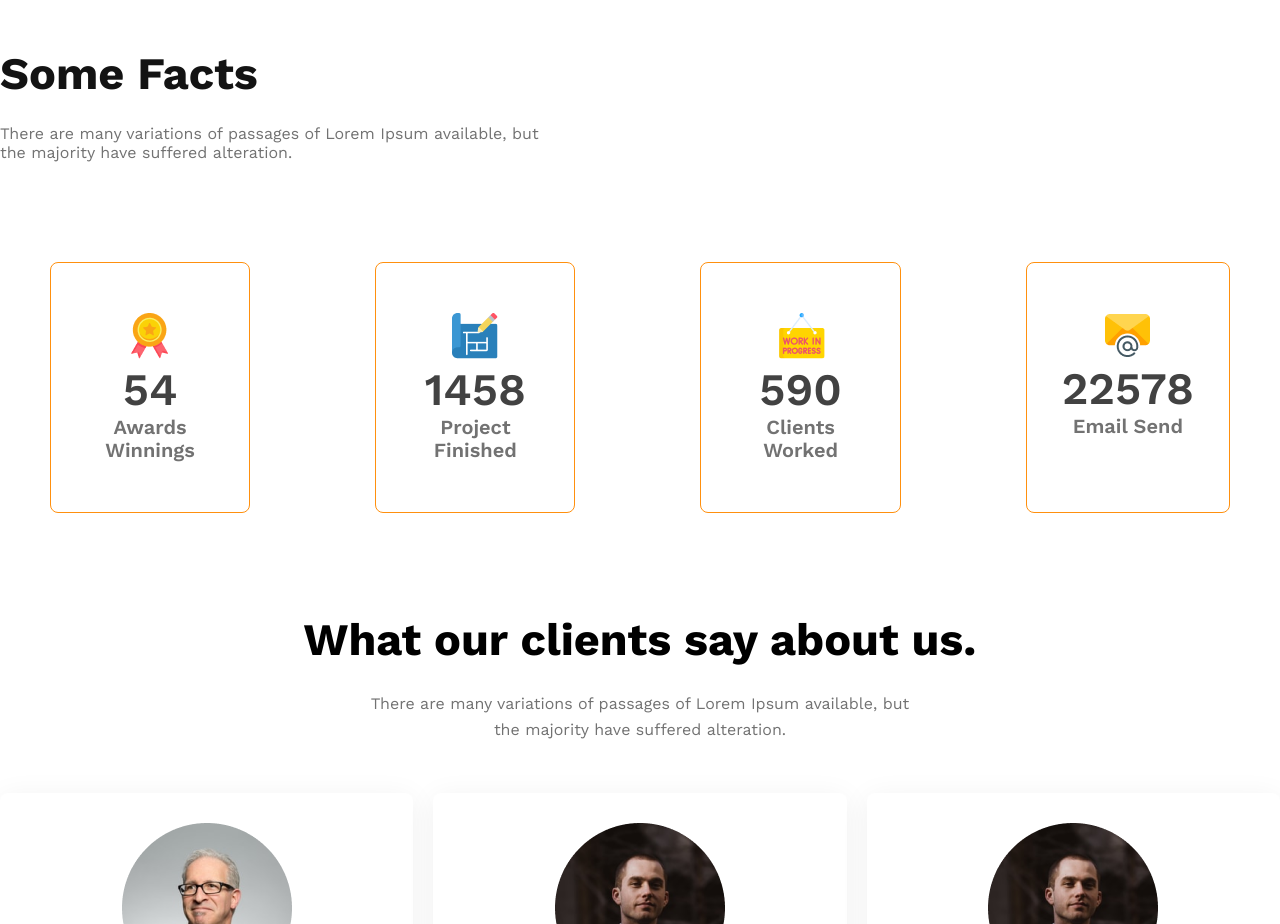
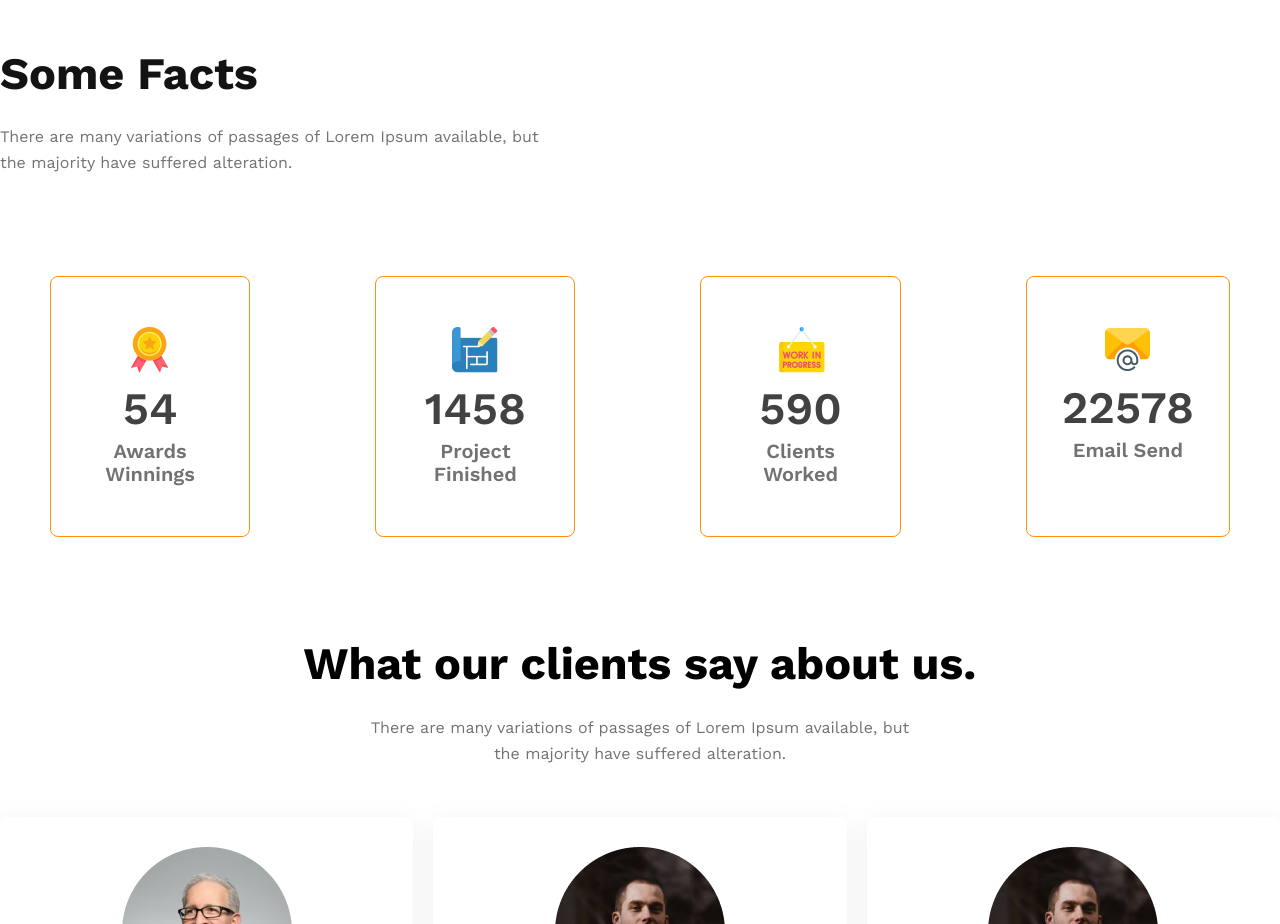
Before and after one commit to mahfuz091/architect, a plain HTML site: page index.html in a window 1280 px wide. Shown: the part 3388-4312 px from the top of the page. Drawn offline with nearby package versions, Linux system fonts and the light colour scheme.

Commit message:
comment added

```diff
--- a/style.css
+++ b/style.css
@@ -27,6 +27,7 @@ body {
     color: #FFFFFF;
     padding: 21px 25px;
 }
+/* Header Section */
 
 .header,
 .hero-area {
@@ -65,12 +66,10 @@ body {
     font-size: 18px;
     color: #424242;
 }
+/* Hero section */
 
 .hero-area {
-    /* display: flex;
-    /* align-items: center; */
-    /* justify-content: center;
-    */
+
     text-align: center;
     padding-bottom: 45px;
 }
@@ -240,6 +239,7 @@ body {
     color: #FFFFFF;
 }
 
+/* Fact section */
 
 .facts-boxes {
     display: grid;
@@ -260,7 +260,7 @@ body {
 .facts-details {
     font-weight: 400;
     font-size: 16px;
-    -height: 26px;
+    line-height: 26px;
     color: #727272;
     padding-bottom: 100px;
 }
@@ -279,6 +279,8 @@ body {
     line-height: 53px;
     text-align: center;
     color: #424242;
+    padding-bottom: 5px;
+    padding-top: 5px;
 }
 
 .facts-contant-title {
@@ -355,6 +357,7 @@ body {
 
 
 /* Sponsor Section  */
+
 .sponsor-title {
     font-weight: 700;
     font-size: 45px;
```
Also changed, not shown: index.html (+63 -0 lines).
